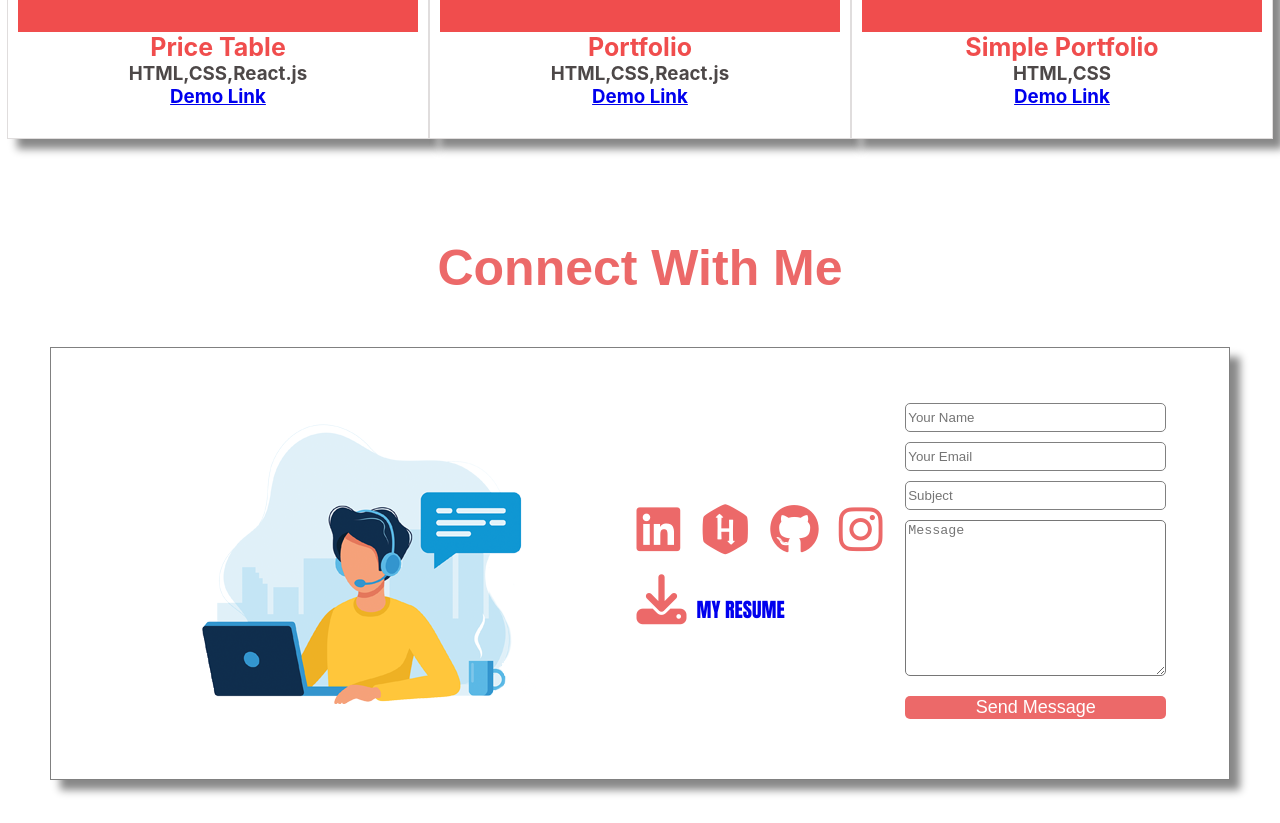
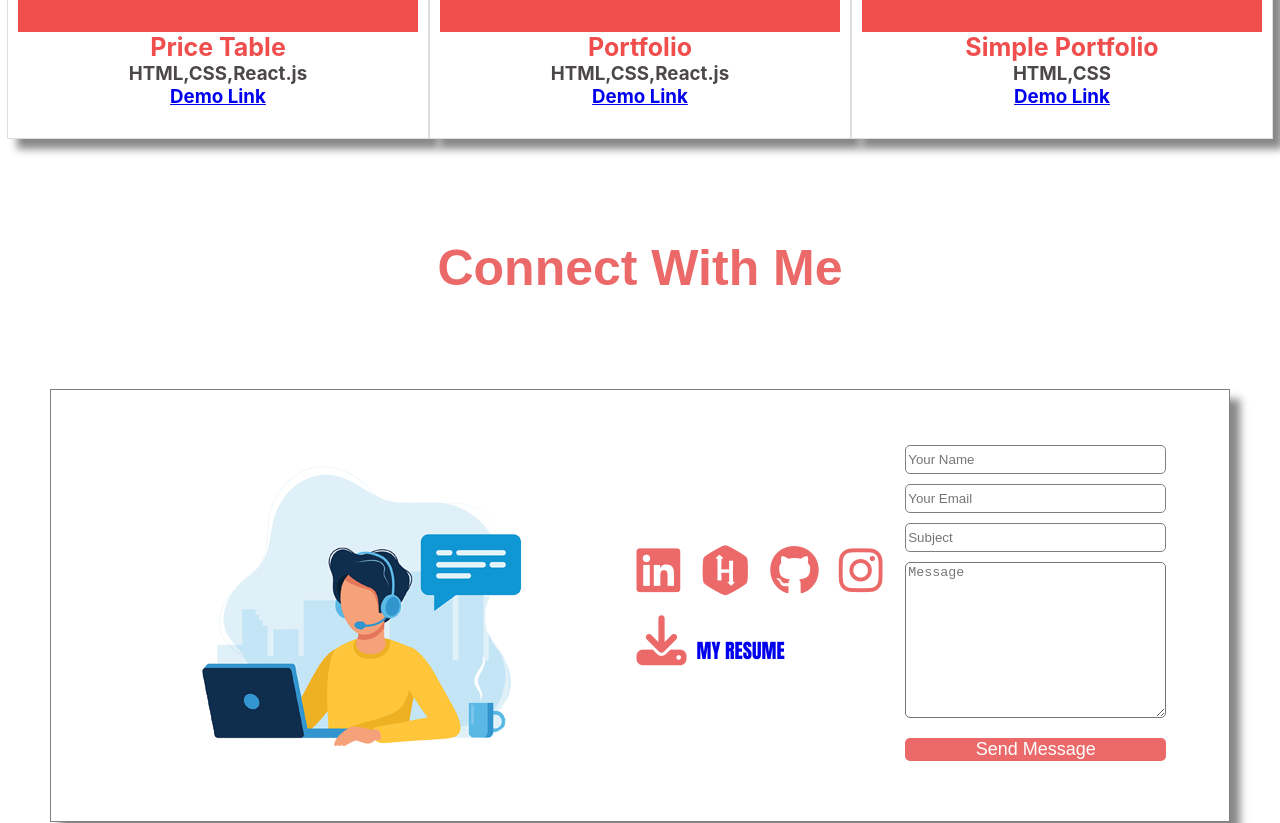
Before and after one commit to jaydeepmane4329/React-Portfolio, a React (Create React App) app: page / in a window 1280 px wide. Shown: the part 2480-3303 px from the top of the page. Built offline with nearby package versions, Linux system fonts and the light colour scheme; a web font is replaced by a local one.

Commit message:
image insertion

```diff
--- a/src/Components/Styles/Contact.css
+++ b/src/Components/Styles/Contact.css
@@ -1,3 +1,10 @@
+.wrapper{
+    display: flex;
+    flex-wrap: wrap;
+    justify-content: center;
+    flex-direction: column;
+}
+
 .contact{
     display: flex;
     justify-content: space-evenly;
--- a/src/Components/Styles/Title.css
+++ b/src/Components/Styles/Title.css
@@ -59,11 +59,11 @@ font-family: 'Titillium Web', sans-serif;
 
     h1{
       font-size: 40px;
-      margin-top: 180px;
+      margin-top: 300px;
     }
     p{
       font-size: 15px;
-      margin-top: 240px;
+      margin-top: 350px;
     }
     .main{
       width: 100%;
@@ -73,6 +73,6 @@ font-family: 'Titillium Web', sans-serif;
       width: 100%;
     }
     .cartoon{
-    margin: 0;
+    margin-top: 100px;
     }
   }
```
